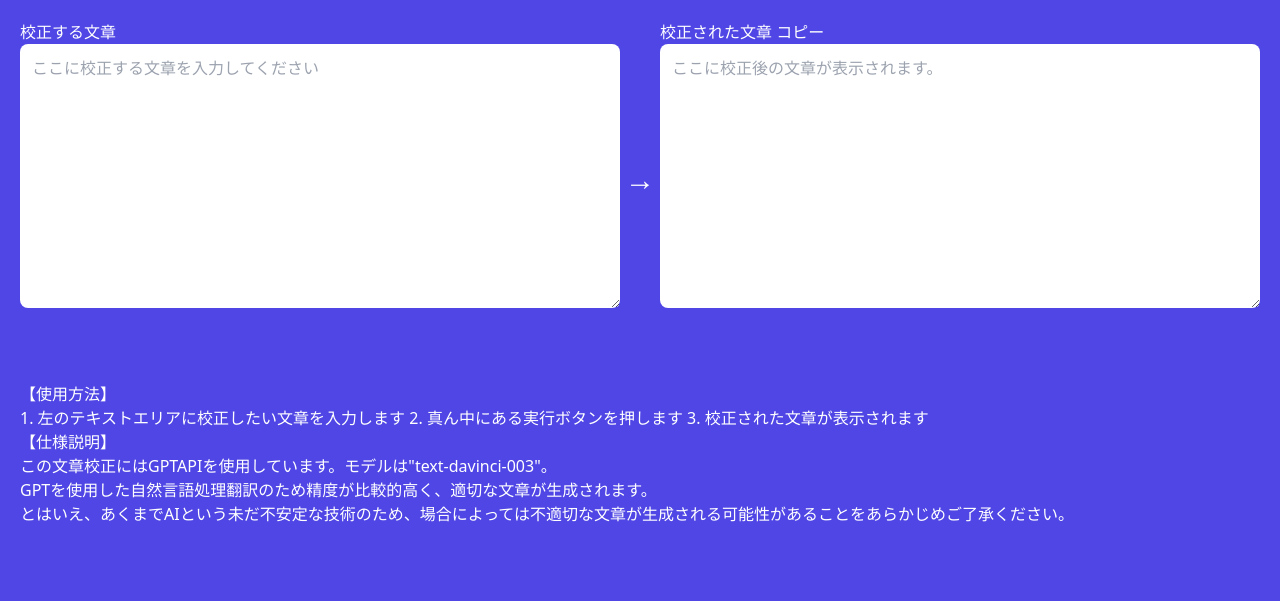
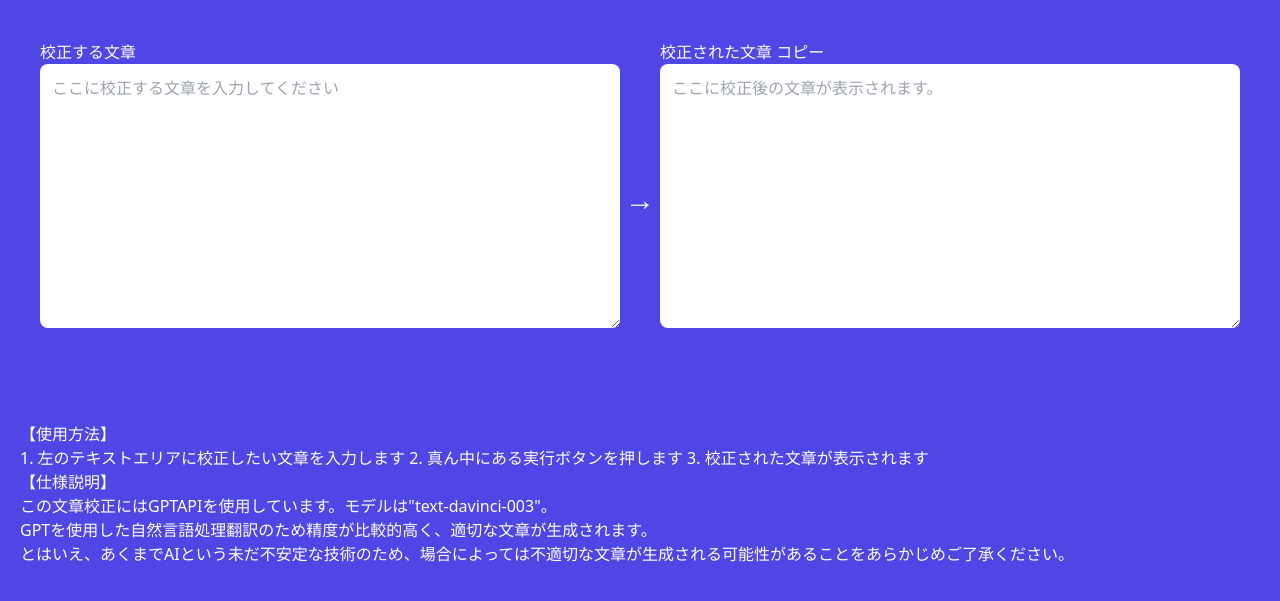
Before and after one commit to shi0n0/multi-translate-app, a Django app: page /proofreading in a window 1280 px wide. Shown: the part 104-705 px from the top of the page. Run offline with Django 4.2, Linux system fonts and the light colour scheme; some libraries are stand-ins or nearby versions.

Commit message:
Adjust padding

```diff
--- a/GPT_Translate/templates/proofreading.html
+++ b/GPT_Translate/templates/proofreading.html
@@ -3,7 +3,7 @@
 文章校正
 {% endblock %}
 {% block content %}
-<form method="post" action="{% url 'proofreading' %}" class="flex flex-col content-center justify-center text-black p-5 md:w-full md:flex-row">
+<form method="post" action="{% url 'proofreading' %}" class="flex flex-col content-center justify-center text-black p-10 md:w-full md:flex-row resize-none">
 
     <div class="md:w-full">
     {% csrf_token %}
```
